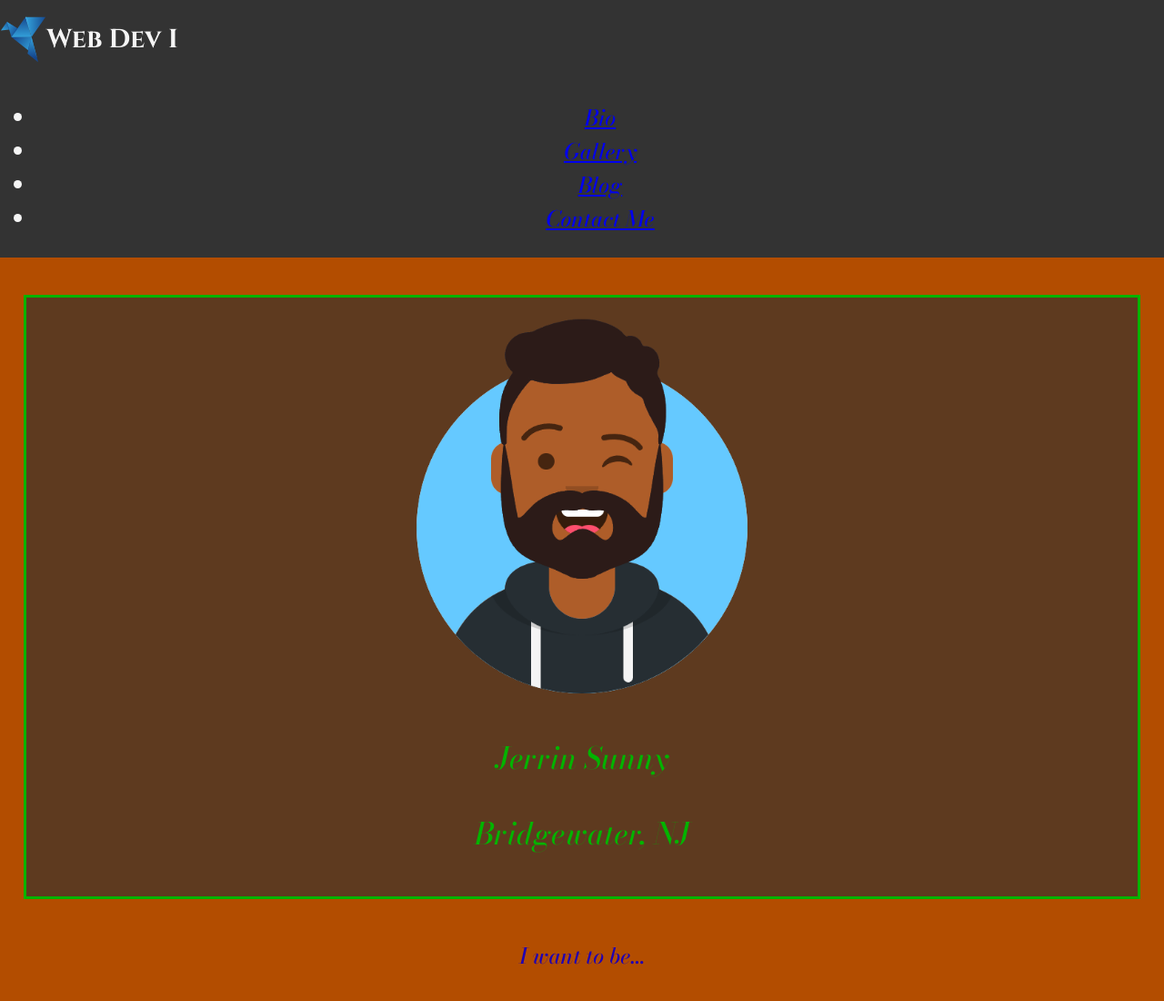
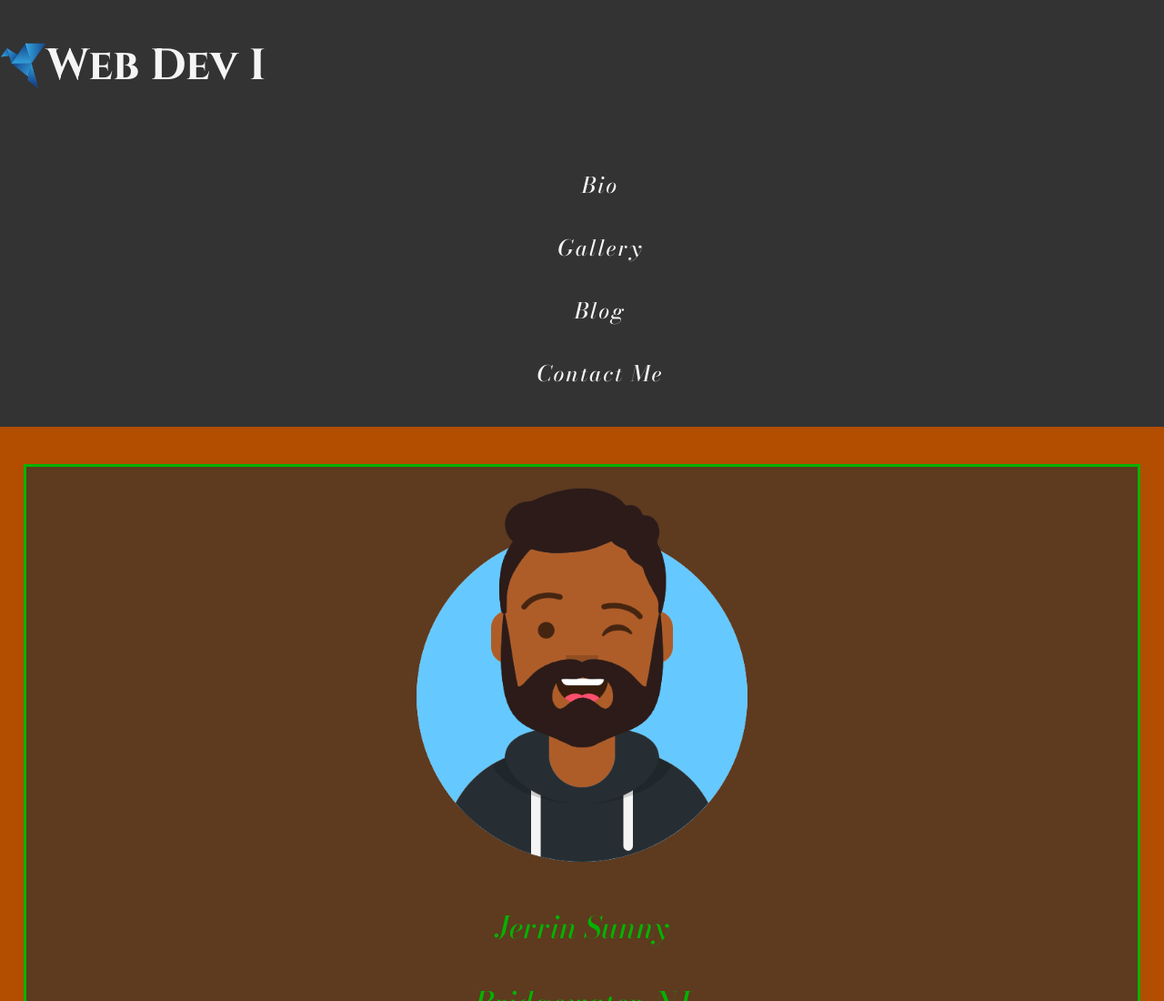
Before and after one commit to rvcc-grid/fa26-about-me-monkeygoboom, a plain HTML site: page index.html in a window 1280 px wide. Shown: the top 1100 px of the page at 91% size. Drawn offline with nearby package versions, Linux system fonts and the light colour scheme.

Commit message:
add navbar link styles

```diff
--- a/css/nav.css
+++ b/css/nav.css
@@ -48,9 +48,16 @@ main{
 }
 
 .logo h1 {
-    font-size: 1.2em;
+    font-size: 2em;
 }
 /* navigation list */
+
+.navbar-links li{
+    list-style: none;
+    display: block;
+    padding: 0.5em 0;
+}
+
 
 
 /*
@@ -58,7 +65,15 @@ main{
  and then on hover
 */
 
-
+.navbar-links a {
+    color: whitesmoke;
+    background-color: #333;
+    font-size: 1.5rem;
+    padding: .25rem .25rem;
+    letter-spacing: 2px;
+    text-decoration: none;
+    display:inline-block;
+}
 
 
 
```
